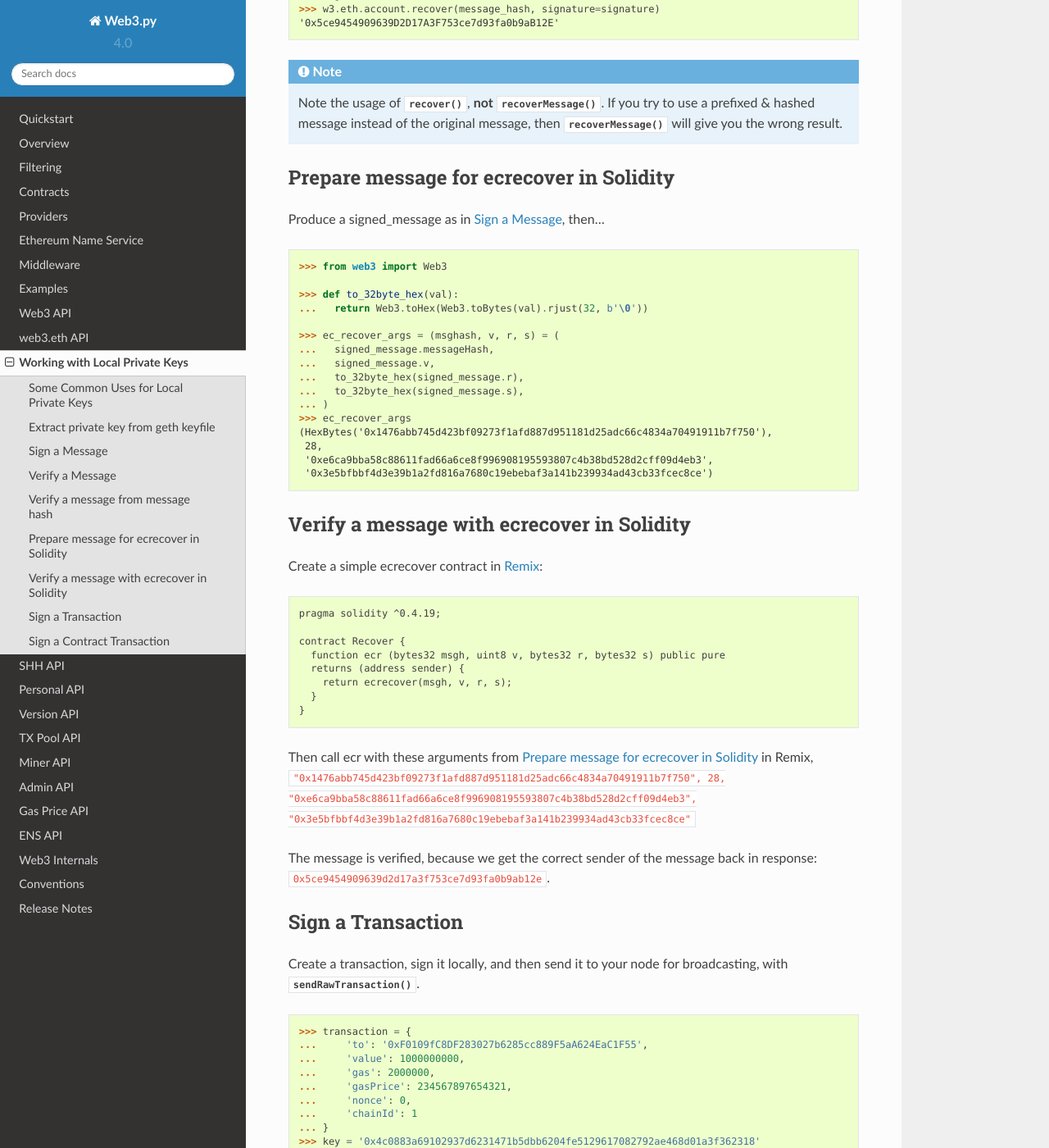
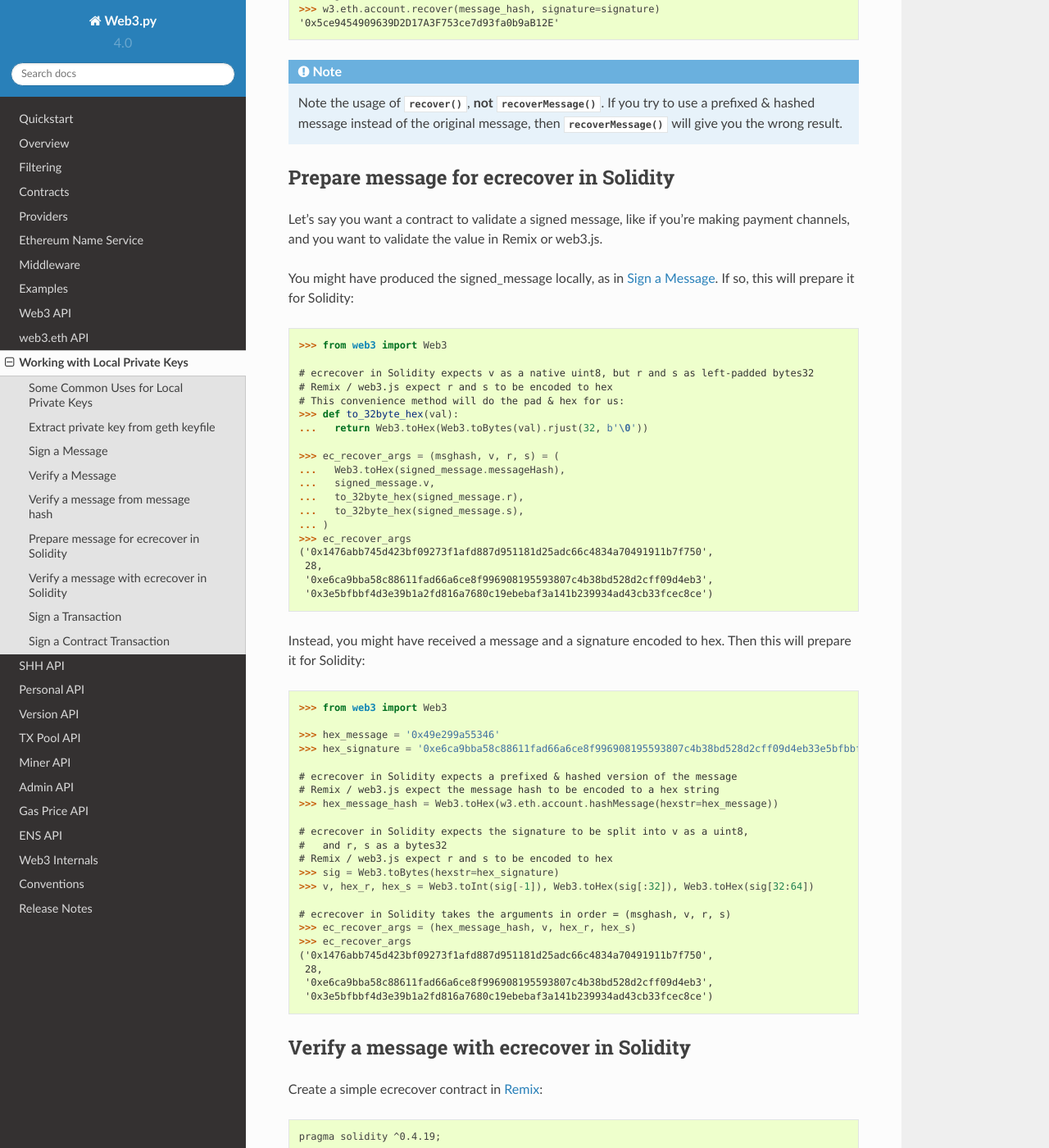
Before and after one commit to shuziren/web3.py, a Sphinx documentation site: the page built from docs/web3.eth.account.rst, in a window 1280 px wide and 1400 px high, scrolled down 1668 px. Shown: the whole window at 82% size. Built offline with Sphinx 7.4.7 and the Read the Docs theme 2.0.0, drawn with Linux system fonts in a browser that asks for light colours.

Commit message:
doc: ecrecover a hex message and signature hex

```diff
--- a/docs/web3.eth.account.rst
+++ b/docs/web3.eth.account.rst
@@ -97,26 +97,63 @@ prefixed & hashed message. To verify it, use:
 Prepare message for ecrecover in Solidity
 --------------------------------------------
 
-Produce a signed_message as in `Sign a Message`_, then...
+Let's say you want a contract to validate a signed message,
+like if you're making payment channels, and you want to
+validate the value in Remix or web3.js.
+
+You might have produced the signed_message locally, as in
+`Sign a Message`_. If so, this will prepare it for Solidity:
 
 .. doctest::
 
     >>> from web3 import Web3
 
+    # ecrecover in Solidity expects v as a native uint8, but r and s as left-padded bytes32
+    # Remix / web3.js expect r and s to be encoded to hex
+    # This convenience method will do the pad & hex for us:
     >>> def to_32byte_hex(val):
     ...   return Web3.toHex(Web3.toBytes(val).rjust(32, b'\0'))
 
     >>> ec_recover_args = (msghash, v, r, s) = (
-    ...   signed_message.messageHash,
+    ...   Web3.toHex(signed_message.messageHash),
     ...   signed_message.v,
     ...   to_32byte_hex(signed_message.r),
     ...   to_32byte_hex(signed_message.s),
     ... )
     >>> ec_recover_args
-    (HexBytes('0x1476abb745d423bf09273f1afd887d951181d25adc66c4834a70491911b7f750'),
+    ('0x1476abb745d423bf09273f1afd887d951181d25adc66c4834a70491911b7f750',
      28,
      '0xe6ca9bba58c88611fad66a6ce8f996908195593807c4b38bd528d2cff09d4eb3',
      '0x3e5bfbbf4d3e39b1a2fd816a7680c19ebebaf3a141b239934ad43cb33fcec8ce')
+
+Instead, you might have received a message and a signature encoded to hex. Then
+this will prepare it for Solidity:
+
+.. doctest::
+
+    >>> from web3 import Web3
+
+    >>> hex_message = '0x49e299a55346'
+    >>> hex_signature = '0xe6ca9bba58c88611fad66a6ce8f996908195593807c4b38bd528d2cff09d4eb33e5bfbbf4d3e39b1a2fd816a7680c19ebebaf3a141b239934ad43cb33fcec8ce1c'
+
+    # ecrecover in Solidity expects a prefixed & hashed version of the message
+    # Remix / web3.js expect the message hash to be encoded to a hex string
+    >>> hex_message_hash = Web3.toHex(w3.eth.account.hashMessage(hexstr=hex_message))
+
+    # ecrecover in Solidity expects the signature to be split into v as a uint8,
+    #   and r, s as a bytes32
+    # Remix / web3.js expect r and s to be encoded to hex
+    >>> sig = Web3.toBytes(hexstr=hex_signature)
+    >>> v, hex_r, hex_s = Web3.toInt(sig[-1]), Web3.toHex(sig[:32]), Web3.toHex(sig[32:64])
+
+    # ecrecover in Solidity takes the arguments in order = (msghash, v, r, s)
+    >>> ec_recover_args = (hex_message_hash, v, hex_r, hex_s)
+    >>> ec_recover_args
+    ('0x1476abb745d423bf09273f1afd887d951181d25adc66c4834a70491911b7f750',
+     28,
+     '0xe6ca9bba58c88611fad66a6ce8f996908195593807c4b38bd528d2cff09d4eb3',
+     '0x3e5bfbbf4d3e39b1a2fd816a7680c19ebebaf3a141b239934ad43cb33fcec8ce')
+
 
 Verify a message with ecrecover in Solidity
 ---------------------------------------------
```
